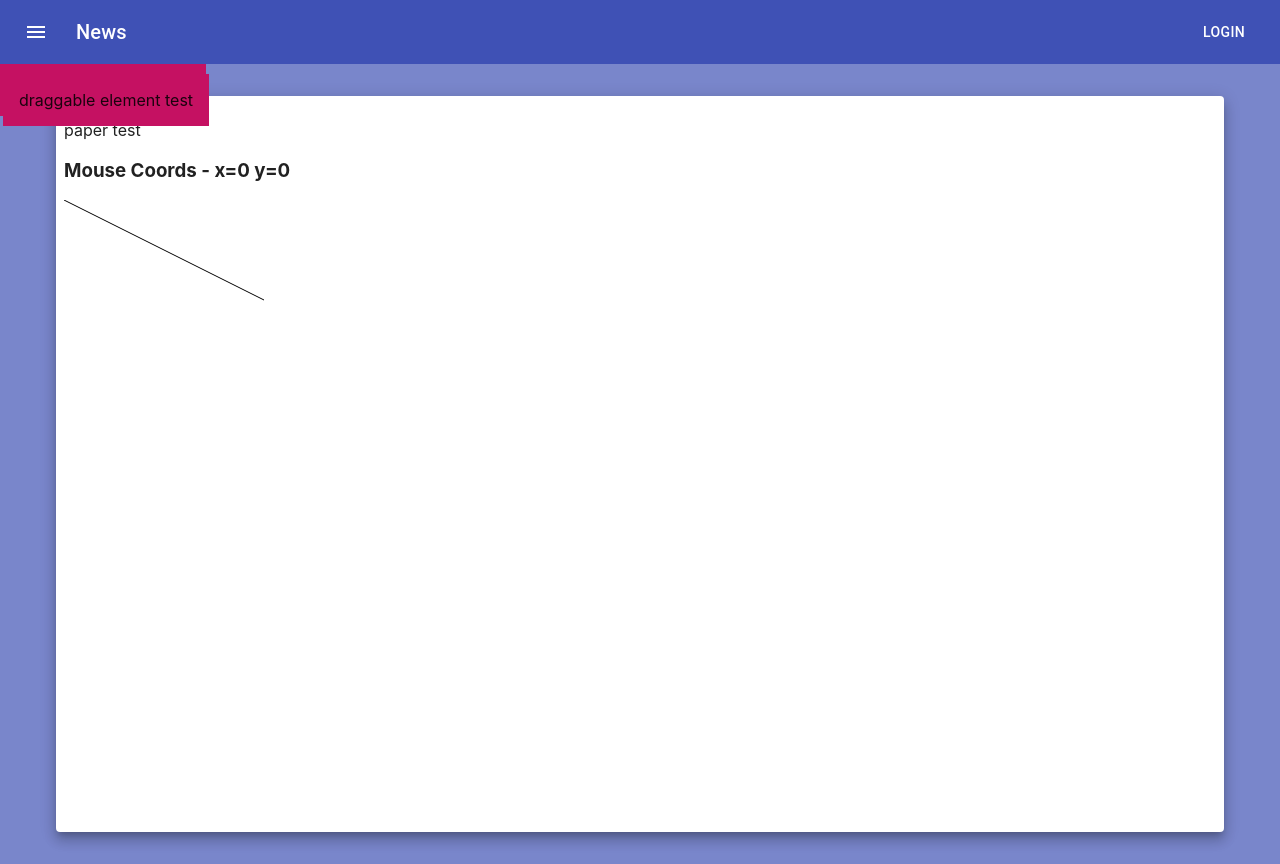
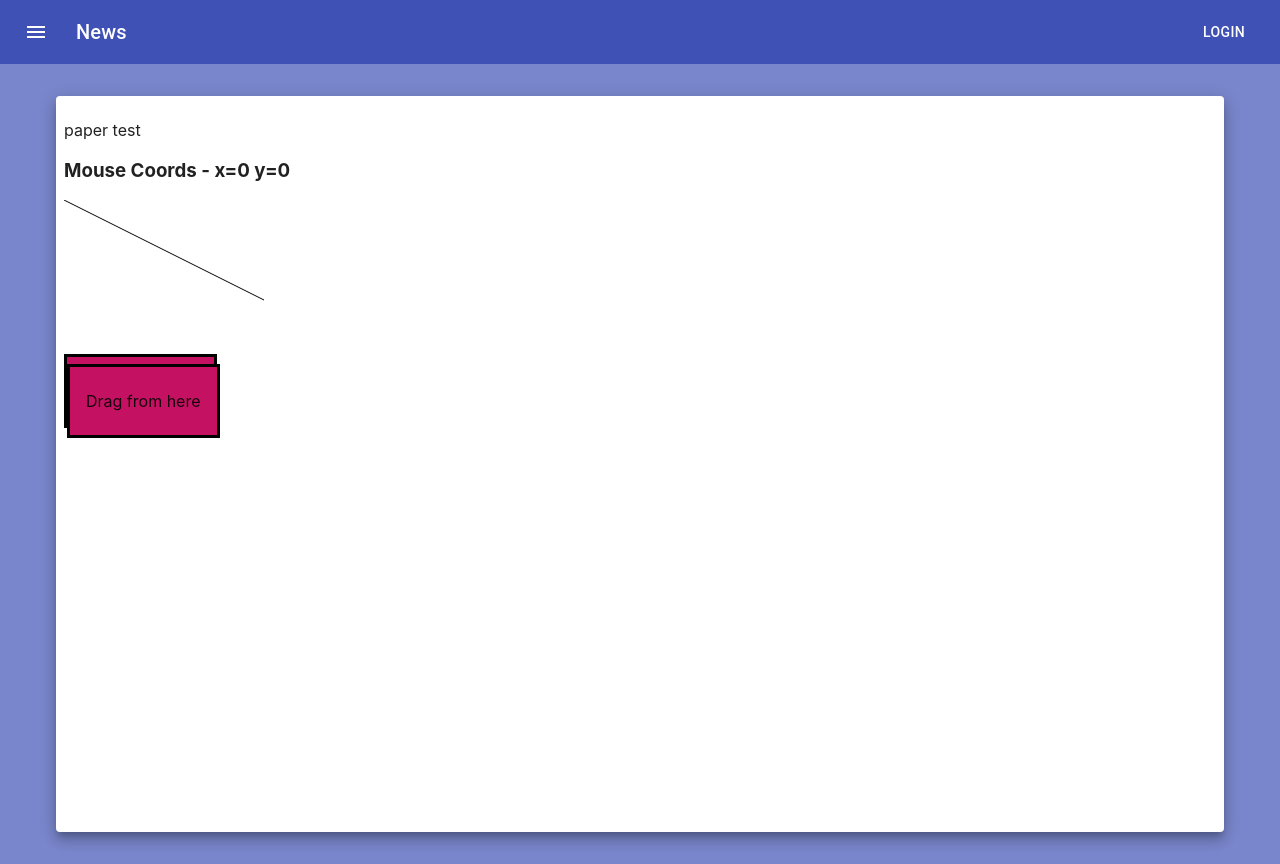
Before and after one commit to JIvanov98/LivableUML-frontend, a React (Create React App) app in the folder livable-uml/: page /editor in a window 1280 px wide. Built offline with nearby package versions, Linux system fonts and the light colour scheme.

Commit message:
using react-draggable library

```diff
--- a/livable-uml/package.json
+++ b/livable-uml/package.json
@@ -18,6 +18,7 @@
     "material-ui": "^0.20.2",
     "react": "^16.13.1",
     "react-dom": "^16.13.1",
+    "react-draggable": "^4.4.3",
     "react-redux": "^7.2.0",
     "react-router-dom": "^5.2.0",
     "react-scripts": "3.4.1",
--- a/livable-uml/src/pages/editor/element/Element.tsx
+++ b/livable-uml/src/pages/editor/element/Element.tsx
@@ -1,6 +1,7 @@
 import React from "react";
 import { Box } from "@material-ui/core";
 import { Theme, createStyles, makeStyles } from '@material-ui/core/styles';
+import Draggable from 'react-draggable';
 
 type Props = {
   x: number,
@@ -14,91 +15,32 @@ const useStyles = makeStyles((theme: Theme) =>
       position: 'absolute',
       flexWrap: 'wrap',
       flexDirection: 'column',
+      padding: '0.5em 1em',
       background: theme.palette.secondary.dark,
-    }
+      border: '3px solid rgba(0, 0, 0, 1)',
+      cursor: 'grab',
+      '&.hover': {
+        background: theme.palette.secondary.light,
+        border: '20px solid rgba(0, 0, 0, 1)',
+      },
+      '&.active': {
+        background: theme.palette.secondary.main,
+      },
+
+    },
   })
 );
 
-// adapted from https://www.kirupa.com/html5/drag.htm
-
 export default function Element(props: Props) {
-  const [active, setActive] = React.useState(false);
-  const [currentCoords, setCurrentCoords] = React.useState({x: props.x, y: props.y});
-  const [initialCoords, setInitialCoords] = React.useState({x: 0, y: 0});
-  const [offsetCoords, setOffsetCoords] = React.useState({x: 0, y: 0});
   const classes = useStyles();
 
-
-  // the event is actually of type React.TouchEvent | React.MouseEvent
-  // but specifying both results in error (?)
-  let dragStart = (e: any) => {
-    e.type === "touchstart" ?
-        setInitialCoords({
-          x: e.touches[0].clientX - offsetCoords.x,
-          y: e.touches[0].clientY - offsetCoords.y
-        })
-      :
-        setInitialCoords({
-          x: e.clientX - offsetCoords.x,
-          y: e.clientY - offsetCoords.y
-        });
-
-    setActive(true);
-  }
-
-  let dragEnd = (e: any) => {
-    setInitialCoords(
-    {
-      x: currentCoords.x,
-      y: currentCoords.y
-    });
-
-
-    setActive(false);
-  }
-
-  let drag = (e: any) => {
-    if (active) {
-
-      e.preventDefault();
-
-      e.type === "touchmove" ?
-          setCurrentCoords({
-            x: e.touches[0].clientX -  initialCoords.x,
-            y: e.touches[0].clientY -  initialCoords.y
-          })
-        :
-          setCurrentCoords({
-            x: e.clientX -  initialCoords.x,
-            y: e.clientY -  initialCoords.y
-          })
-
-      setOffsetCoords(
-      {
-        x: currentCoords.x,
-        y: currentCoords.y
-      });
-    }
-  }
-
-
   return (
-    <Box
-    draggable
-    className={classes.root}
-    onMouseDown = {dragStart}
-    onTouchStart = {dragStart}
-    onTouchEnd = {dragEnd}
-    onMouseUp = {dragEnd}
-    onTouchMove = {drag}
-    onMouseMove = {drag}
-
-    p={2}
-
-    left={currentCoords.x}
-    top={currentCoords.y}
-    >
-      draggable element test
-    </Box>
+    <Draggable
+      defaultPosition={{x: props.x, y: props.y}}
+      grid={[25, 25]}>
+      <Box className={classes.root}>
+        <p>Drag from here</p>
+      </Box>
+    </Draggable>
   );
 }
```
